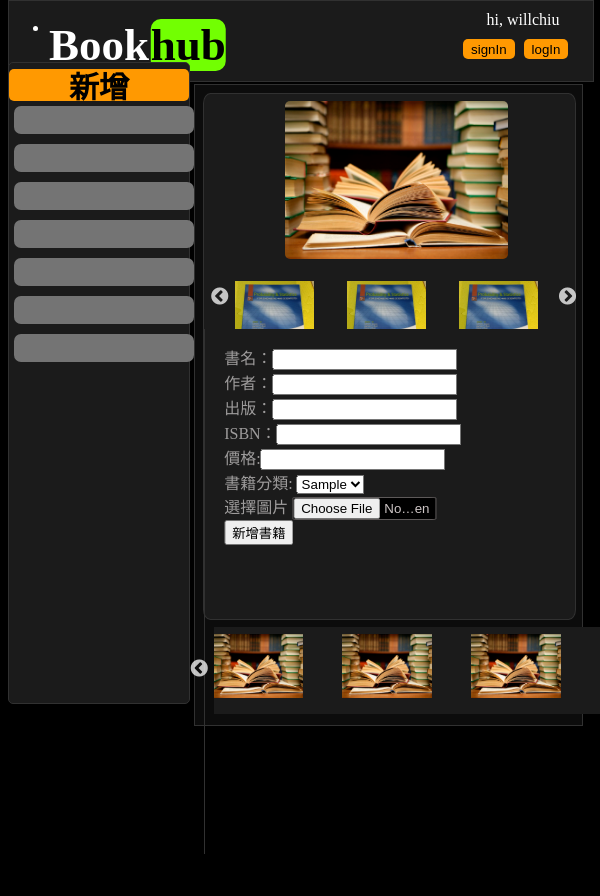
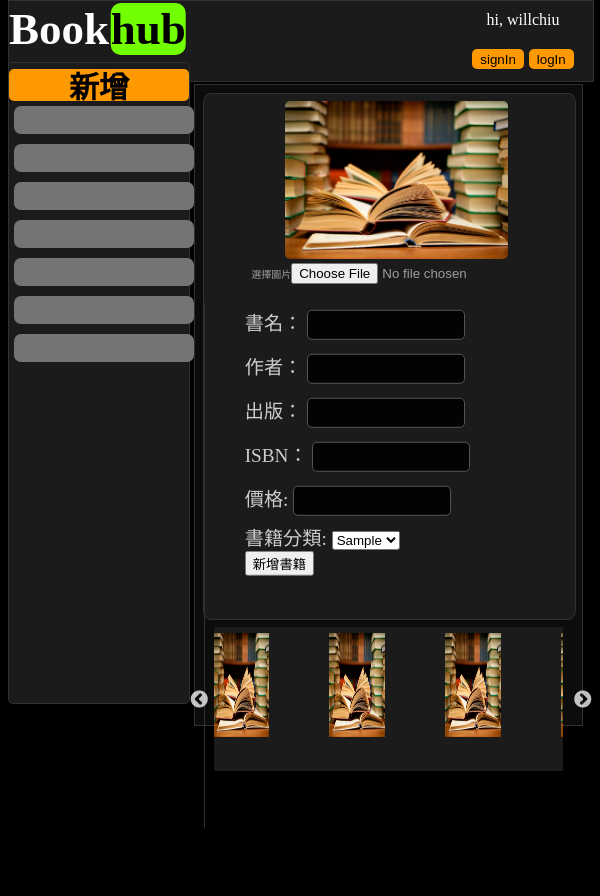
Before and after one commit to No3ody9rogramming/DB_Final_Project_11, a PHP site: page /mybook.php in a window 600 px wide; the page is wider, and only the part inside the window is pictured. Run offline with PHP 8.4, Linux system fonts and the light colour scheme; tables that the repository leaves empty or names only in its code hold one stand-in row (values such as "Sample post"); some libraries are stand-ins or nearby versions; some web fonts are replaced.

Commit message:
修改mybook css

```diff
--- a/css/detail.css
+++ b/css/detail.css
@@ -1,7 +1,7 @@
 /** {
   border: solid 1px white;
-}
-*/
+}*/
+
 @font-face {
   font-family: song;
   src: url("cwfs.ttf");
@@ -228,7 +228,8 @@ html .main .center .c_center .c_top .book_img , body .main .center .c_center .c_
   width: 48%;
   height: 90%;
   margin:2%;
-  /*border:solid 1px red;*/
+ /* border:solid 1px red;*/
+
 }
 html .main .center .c_center .c_top .book_img .main_img, body .main .center .c_center .c_top .book_img .main_img {
   position: relative;
@@ -245,6 +246,23 @@ html .main .center .c_center .c_top .book_img .main_img img, body .main .center
   /*margin-left:13%;
   margin-right: 13%;*/
   /*border: solid 1px yellow;*/
+}
+html .main .center .c_center .c_top .book_img .image_select, body .main .center .c_center .c_top .book_img .image_select{
+  color: #9e9c9c;
+  display: inline-block;
+}
+html .main .center .c_center .c_top .book_img .image_select ul li, body .main .center .c_center .c_top .book_img .image_select ul li{
+  color: #9e9c9c;
+  display: inline-block;
+  width: auto;
+}
+html .main .center .c_center .c_top .book_img .image_select .buy, body .main .center .c_center .c_top .book_img .image_select .buy{
+  color: #9e9c9c;
+  display: inline-block;
+  /*margin-left:13%;
+  margin-right: 13%;*/
+  /*border: solid 1px yellow;*/
+
 }
 html .main .center .c_center .c_top .book_img .book_slick, body .main .center .c_center .c_top .book_img .book_slick {
   position: relative;
@@ -269,20 +287,41 @@ html .main .center .c_center .c_top .introduce, body .main .center .c_center .c_
   display: inline-block;
   vertical-align: bottom;
 }
-html .main .center .c_center .c_top .introduce ul, body .main .center .c_center .c_top .introduce ul {
-
+html .main .center .c_center .c_top .introduce ul, body .main .center .c_center .c_top .introduce ul{
   width: 85%;
   list-style-type: none;
   color: #9e9c9c;
   font-size: 120%;
+  margin-top:0;
+  margin-bottom:0;
 }
+
+
+
 html .main .center .c_center .c_top .introduce ul li, body .main .center .c_center .c_top .introduce ul li {
   width: 85%;
   height: 100%;
   /*border: solid 1px white;*/
 
 }
-
+html .main .center .c_center .c_top .introduce .creat_title, body .main .center .c_center .c_top .introduce .creat_title{
+  display: inline-block;
+  width:auto;
+  color: #ccc;
+}
+html .main .center .c_center .c_top .introduce .creat, body .main .center .c_center .c_top .introduce .creat{
+   -webkit-appearance:none;
+  width: 50%;
+  box-sizing: border-box;
+  border-radius: 5px;
+  border: 1px solid #555;
+  background: rgba(0,0,0,.9);
+  padding: 5px 15px;
+  font-size: 16px;
+  margin: 7px auto;
+  color: #ccc;
+  display: inline-block;
+}
 html .main .center .c_center .c_top .introduce .introduce_b, body .main .center .c_center .c_top .introduce .introduce_b{
   width: 100%;
   height: 10%;
@@ -293,7 +332,7 @@ html .main .center .c_center .c_top .introduce .introduce_b, body .main .center
   /*border: solid 1px white;*/
   /*margin-top: 2%;*/
 }
-html .main .center .c_center .c_top .introduce  .introduce_b .ask,.buy, body .main .center .c_center .c_top .introduce .introduce_b .ask,.buy{
+html .main .center .c_center .c_top .introduce  .introduce_b .ask, body .main .center .c_center .c_top .introduce .introduce_b .ask{
   width:45%;
   height:90%;
 
@@ -741,6 +780,13 @@ html .main .center .c_center .c_top .book_img .main_img img, body .main .center
   margin-right: 13%;*/
   /*border: solid 1px yellow;*/
 }
+html .main .center .c_center .c_top .book_img .image_select, body .main .center .c_center .c_top .book_img .image_select{
+  color: #9e9c9c;
+  /*margin-left:13%;
+  margin-right: 13%;*/
+  /*border: solid 1px yellow;*/
+}
+
 html .main .center .c_center .c_top .book_img .book_slick, body .main .center .c_center .c_top .book_img .book_slick {
   position: relative;
   width: 90%;
@@ -758,8 +804,25 @@ html .main .center .c_center .c_top .book_img .book_slick img, body .main .cente
 
     /*border: solid 1px blue;*/
 }
+html .main .center .c_center .c_top .image_select ul , body .main .center .c_center .c_top .image_select ul {
+  width: 85%;
+  list-style-type: none;
+  color: #9e9c9c;
+  font-size: 10px;
+  margin-top:0;
+  margin-bottom:0;
+}
+html .main .center .c_center .c_top .image_select ul li, body .main .center .c_center .c_top .image_select ul li{
+  width: auto;
+  height: 100%;
+  display: inline-block;
+}
+html .main .center .c_center .c_top .image_select .select, body .main .center .c_center .c_top .image_select .select{
+ display: inline-block;
+  width: 80%;
+}
 html .main .center .c_center .c_top .introduce, body .main .center .c_center .c_top .introduce {
-  transform: translateY(-8%);
+  transform: translateY(-13%);
   position: relative;
   width:100%;
   height: 100%;
@@ -767,20 +830,41 @@ html .main .center .c_center .c_top .introduce, body .main .center .c_center .c_
   margin-bottom: 0px;
 
 }
-html .main .center .c_center .c_top .introduce ul, body .main .center .c_center .c_top .introduce ul {
-  -webkit-transform: translateX(-5%);
-          transform: translateX(-5%);
-  width: 100%;
+
+html .main .center .c_center .c_top .introduce ul, body .main .center .c_center .c_top .introduce ul{
+  width: 85%;
   list-style-type: none;
   color: #9e9c9c;
-  font-size: 2vh;
+  font-size: 120%;
+  margin-top:0;
+  margin-bottom:0;
 }
+
+
+
 html .main .center .c_center .c_top .introduce ul li, body .main .center .c_center .c_top .introduce ul li {
   width: 85%;
-  /*height: 100%;*/
+  height: 100%;
   /*border: solid 1px white;*/
-  /*margin-top: 1%;*/
+
 }
+html .main .center .c_center .c_top .introduce .creat_title, body .main .center .c_center .c_top .introduce .creat_title{
+  display: inline-block;
+  width:auto;
+  color: #ccc;
+}
+html .main .center .c_center .c_top .introduce .creat, body .main .center .c_center .c_top .introduce .creat{
+   -webkit-appearance:none;
+  width: 50%;
+  box-sizing: border-box;
+  border-radius: 5px;
+  border: 1px solid #555;
+  background: rgba(0,0,0,.9);
+  padding: 5px 15px;
+  font-size: 16px;
+  margin: 7px auto;
+  color: #ccc;
+  display: inline-block;
 
 html .main .center .c_center .c_top .introduce  .introduce_b, body .main .center .c_center .c_top .introduce  .introduce_b{
   transform: translateY(-10px);
--- a/mybook.php
+++ b/mybook.php
@@ -31,14 +31,7 @@
       slidesToShow: 3,
       slidesToScroll: 3
     });
-   for(var i=0;i<books_items_count;i++){
-    $( ".book_slick" ).append( "<a href=''><img src="+book_slick_img+"></a>");
-     }
-    $('.book_slick').slick({
-      infinite: true,
-      slidesToShow: 3,
-      slidesToScroll: 3
-    });
+
    for(var i=0;i<category_count;i++){
       $(".category_items").append("<input class='category_button' id = '"+i+"' type = 'button' value = ''>");
      }
@@ -49,17 +42,18 @@
     <div class="main">
       <div class="top">
         <div class="title">
-          <ul>
-            <li>
               <div class="titlename">Book</div>
               <div class="titlesquare">hub</div>
-            </li>
-          </ul>
+        </div>
+        <div class="none">
+
         </div>
         <div class="user">
           <div class="account">hi, willchiu</div>
-          <input id = "signIn" type = "button" value = "signIn">
-          <input id = "logIn" type = "button" value = "logIn">
+          <div class="account_b">
+            <input id = "signIn" type = "button" value = "signIn">
+            <input id = "logIn" type = "button" value = "logIn">
+          </div>
         </div>
       </div>
       <div class="center">
@@ -73,17 +67,33 @@
           <div class="c_top">
             <div class="book_img">
               <img class="main_img" src="src/Books.jpg">
-              <div class="book_slick"></div>
+              <div class="image_select"><ul><li>選擇圖片</li><input accept="image/jpg,image/png,image/jpeg,image/bmp" type="file" name="image" class="select"></ul> </div>
             </div>
             <div class="introduce">
               <form action="" method="post" enctype="multipart/form-data">
                 <ul>
-                  <li class="bookname">書名：<input name="name" type="text" ></li>
-                  <li class="owner">作者：<input name="author" type="text" ></li>
-                  <li class="sell">出版：<input name="publisher" type="text" ></li>
-                  <li class="address">ISBN：<input name="ISBN" type="text" ></li>
-                  <li>價格:<input name="price" type="number"></li>
-                  <li>書籍分類:
+                  <li class="creat_title bookname">書名：</li>
+                  <input name="name" type="text" class='creat'>
+                </ul>
+                <ul>
+                  <li class="creat_title owner">作者：</li>
+                  <input name="author" type="text" class='creat'>
+                </ul>
+                <ul>
+                  <li class="creat_title sell">出版：</li>
+                  <input name="publisher" type="text" class='creat'>
+                </ul>
+                <ul>
+                  <li class="creat_title address">ISBN：</li>
+                  <input name="ISBN" type="text" class='creat'>
+                </ul>
+                <ul>
+                  <li class="creat_title">價格:</li>
+                  <input name="price" type="number" class='creat'>
+                </ul>
+                <ul>
+                  <li class="creat_title">書籍分類:</li>
+
                     <select class="drop_down category" id='category' name="category">
                     <?php
                     require_once "dbconnect.php";
@@ -98,10 +108,9 @@
                       $categorycount++;
                     }
                     ?>
-                  </select></li>
-                  <li>
-                    選擇圖片 <input accept="image/jpg,image/png,image/jpeg,image/bmp" type="file" name="image" class="buy">
-                  </li>
+                  </select>
+                </ul>
+                <ul>
                   <li><input type="submit" name="submitP" class="ask" value="新增書籍"></li>
                 </ul>
               </form>
```
Also changed, not shown: 1 other file.
